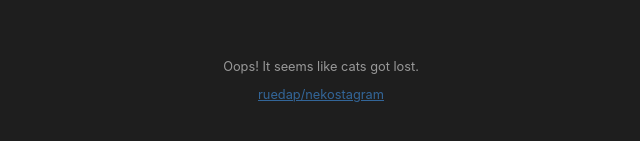
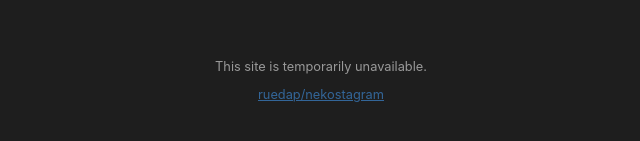
Before and after one commit to ruedap/nekostagram, a React (Create React App) app: page / in a window 1280 px wide. Shown: the part 385-526 px from the top of the page, without its empty margins (319-959 px from the left). Built offline with nearby package versions, Linux system fonts and the light colour scheme.

Commit message:
Update App.tsx

```diff
--- a/src/App.tsx
+++ b/src/App.tsx
@@ -6,7 +6,7 @@ function App() {
   return (
     <div className="App">
       <img src={logo} className="App-logo" alt="logo" />
-      <p>Oops! It seems like cats got lost.</p>
+      <p>This site is temporarily unavailable.</p>
       <a
         href="https://github.com/ruedap/nekostagram"
         target="_blank"
```
